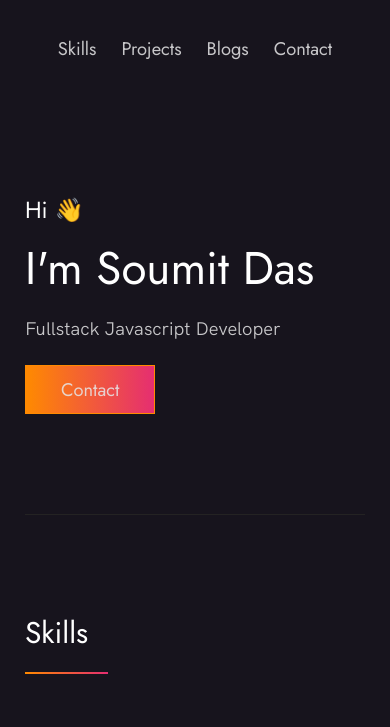
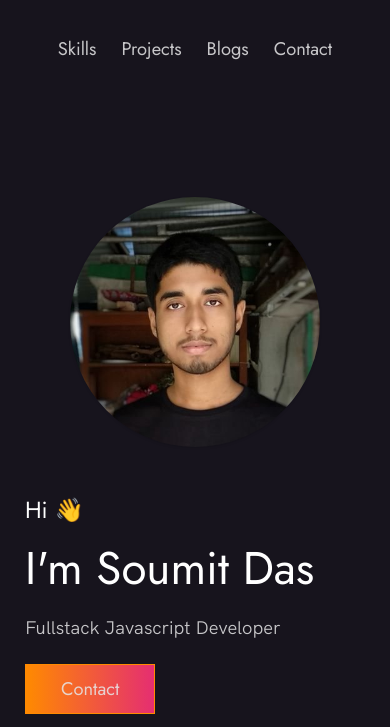
Before and after one commit to soumitdas/soumitdas.com, a plain HTML site: page public/index.html in a window 390 px wide. Shown: the top 727 px of the page. Drawn offline with Linux system fonts and the light colour scheme.

Commit message:
added user avatar & move JS to static folder

```diff
--- a/public/index.html
+++ b/public/index.html
@@ -8,6 +8,7 @@
       name="description"
       content="An Engineering undergraduate student passionate about web technologies, worked with React, Vue, NodeJS, Express, MongoDB, PostgreSQL, Git and also familiar with Python, TypeScript, GraphQL, CI/CD"
     />
+    <meta property="og:image" content="./static/images/soumitdas.jpg" />
     <meta
       name="keywords"
       content="Soumit Das, Javascript, React, Vue, NodeJS, Express, MongoDB, PostgreSQL, Git, Python, TypeScript, GraphQL, CI/CD"
@@ -35,18 +36,15 @@
           </ul>
         </nav>
         <div class="home-banner">
+          <div class="banner-image">
+            <img src="./static/images/soumitdas.jpg" alt="SOumit Das" />
+          </div>
           <div class="banner-text">
             <h3>Hi 👋</h3>
             <h1 class="heading-primary">I'm Soumit Das</h1>
             <p class="subtitle">Fullstack Javascript Developer</p>
             <a href="#contact" class="button button-orange">Contact</a>
           </div>
-          <!-- <div class="banner-image">
-            <img
-              src="./static/images/programming_banner.svg"
-              alt="Programming"
-            />
-          </div> -->
         </div>
       </div>
     </header>
@@ -345,7 +343,7 @@
       </section>
       <section id="contact">
         <div class="container">
-          <h2>Coffee with Me</h2>
+          <h2>Connect with Me</h2>
           <h3>Hello 👋</h3>
           <p>
             I am always excited to work on some awesome projects, drop me an
@@ -406,6 +404,6 @@
     <a href="#top" class="back-to-top" title="Back to Top">
       <img src="./static/images/arrow_up.svg" alt="Back to Top" />
     </a>
-    <script src="main.js"></script>
+    <script src="./static/js/main.js"></script>
   </body>
 </html>
--- a/public/static/css/style.css
+++ b/public/static/css/style.css
@@ -666,20 +666,35 @@ body:not(.user-is-tabbing) a:focus {
 }
 
 .banner-text {
-  flex: 1 1;
-  /* position: absolute;
-  top: 50%;
-  transform: translateY(-50%); */
+  flex: 1;
 }
 
 .banner-image {
-  display: flex;
+  flex: 0 0 30%;
+  max-width: 30rem;
   align-items: center;
-  justify-content: center;
+  margin: 0 var(--gutter-huge);
 }
 
 .banner-image img {
-  height: auto;
+  display: block;
+  margin: 0 auto;
+  box-shadow: 0 1px 3px 0 rgba(0, 0, 0, 0.1), 0 1px 2px 0 rgba(0, 0, 0, 0.06);
+  border-width: 4px;
+  border-color: rgba(255, 255, 255, 1);
+  border-radius: 9999px;
+}
+
+@media (max-width: 900px) {
+  .home-banner {
+    align-items: initial;
+    flex-direction: column;
+  }
+
+  .banner-image {
+    margin: 0 auto;
+    margin-bottom: var(--gutter-medium);
+  }
 }
 
 /* Footer */
```
Also changed, not shown: public/static/images/soumitdas.jpg (added), public/static/js/main.js (renamed from public/main.js).
